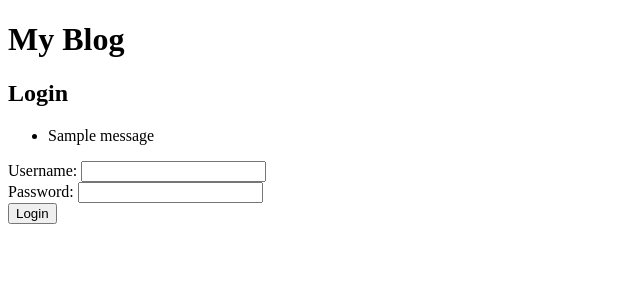
After one commit to sriram143647/django_blog, a Django app: page /users/login/ in a window 1280 px wide. The commit adds this page. Shown: the top 300 px of the page, without its empty margins (0-640 px from the left). Run offline with Django 4.2, Linux system fonts and the light colour scheme; tables that the repository leaves empty hold one stand-in row (values such as "Sample post"); one stand-in notice (Sample message) is shown.

Commit message:
registration-and-login

```diff
--- a/myblog/blog_users/admin.py
+++ b/myblog/blog_users/admin.py
@@ -3,9 +3,6 @@ from django.contrib.auth.admin import UserAdmin
 from .models import BlogUser
 
 # Register your models here.
-# yourapp/admin.py
-
-
 class CustomUserAdmin(UserAdmin):
     list_display = ('username', 'email', 'first_name', 'last_name', 'middle_name','contact_no')
 
--- a/myblog/blog_users/models.py
+++ b/myblog/blog_users/models.py
@@ -8,6 +8,7 @@ class BlogUser(AbstractUser):
     # Add any additional fields you need here
     middle_name = models.CharField(max_length=10, blank=True, null=True)
     contact_no = models.CharField(max_length=10,blank=True,null=True)
+    is_confirmed = models.BooleanField(default=False)
 
     def __str__(self):
         return self.username
--- a/myblog/blog_users/urls.py
+++ b/myblog/blog_users/urls.py
@@ -1,6 +1,9 @@
-from django.urls import path
-from .views import register
+from django.urls import path,include
+from .views import register,profile,login_view
 
 urlpatterns = [
     path('signup/', register, name='signup'),
+    path('login/', login_view, name='login'),
+    path('', include('django.contrib.auth.urls')),
+    path('profile/', profile, name='profile'),
 ]
--- a/myblog/blog_users/views.py
+++ b/myblog/blog_users/views.py
@@ -1,9 +1,20 @@
 from django.shortcuts import render,redirect
 from django.contrib.auth.forms import UserCreationForm
-from django.contrib.auth import login
+from django.http import HttpResponse
+from django.shortcuts import render, redirect
+from django.contrib.auth import authenticate, login
+from django.contrib import messages
+from django.core.mail import send_mail
+from django.contrib.auth.decorators import login_required
+from django.shortcuts import render
 from django.views.generic.edit import CreateView
+from django.utils.http import urlsafe_base64_encode,urlsafe_base64_decode
+from django.utils.encoding import force_bytes
+from django.contrib.auth.tokens import default_token_generator
+from django.shortcuts import get_object_or_404
 from .models import BlogUser
 from .forms import CustomUserCreationForm
+import base64
 
 # Create your views here.
 # class SignUpView(CreateView):
@@ -15,8 +26,28 @@ def register(request):
         form = CustomUserCreationForm(request.POST)
         if form.is_valid():
             user = form.save()
-            login(request, user)
-            return redirect('home')  # Change 'home' to your desired redirect URL
+            user = form.save(commit=False)
+            user.is_active = True  # Deactivate the user until confirmation
+            user.save()
     else:
         form = CustomUserCreationForm()
     return render(request, 'registration/signup.html', {'form': form})
+
+def login_view(request):
+    if request.method == 'POST':
+        username = request.POST['username']
+        password = request.POST['password']
+        user = authenticate(request, username=username, password=password)
+
+        if user is not None:
+            login(request, user)
+            # messages.success(request, 'You have successfully logged in.')
+            return redirect('profile')  # Replace 'home' with your desired redirect URL
+        else:
+            messages.error(request, 'Invalid username or password.')
+    return render(request, 'registration/login.html')
+
+
+@login_required
+def profile(request):
+    return render(request, 'registration/profile.html', {'user': request.user})
--- a/myblog/templates/base.html
+++ b/myblog/templates/base.html
@@ -17,6 +17,10 @@
     </nav>
 
     <main>
+        <ul>
+            <!-- <li><a href="{% url 'profile' %}">Profile</a></li> -->
+            <!-- other navigation links -->
+        </ul>
         {% block content %}{% endblock %}
     </main>
 
--- /dev/null
+++ b/myblog/templates/registration/confirmation_registration.html
@@ -0,0 +1,6 @@
+{% extends 'base.html' %}
+
+{% block content %}
+    <!-- your_app/templates/registration/confirm_registration.html -->
+    <p>Your registration has been confirmed. You are now logged in.</p>
+{% endblock %}
--- /dev/null
+++ b/myblog/templates/registration/login.html
@@ -0,0 +1,20 @@
+{% extends 'base.html' %}
+
+{% block content %}
+    <h2>Login</h2>
+    {% if messages %}
+        <ul class="messages">
+            {% for message in messages %}
+                <li {% if message.tags %} class="{{ message.tags }}"{% endif %}>{{ message }}</li>
+            {% endfor %}
+        </ul>
+    {% endif %}
+    <form method="post" action="{% url 'login' %}">
+        {% csrf_token %}
+        <label for="username">Username:</label>
+        <input type="text" name="username" required><br>
+        <label for="password">Password:</label>
+        <input type="password" name="password" required><br>
+        <button type="submit">Login</button>
+    </form>
+{% endblock %}
```
Also changed, not shown: myblog/myblog/settings.py (+18 -0 lines), myblog/templates/registration/profile.html (added, +9 -0 lines), myblog/blog_users/migrations/0005_bloguser_is_confirmed.py (added).
